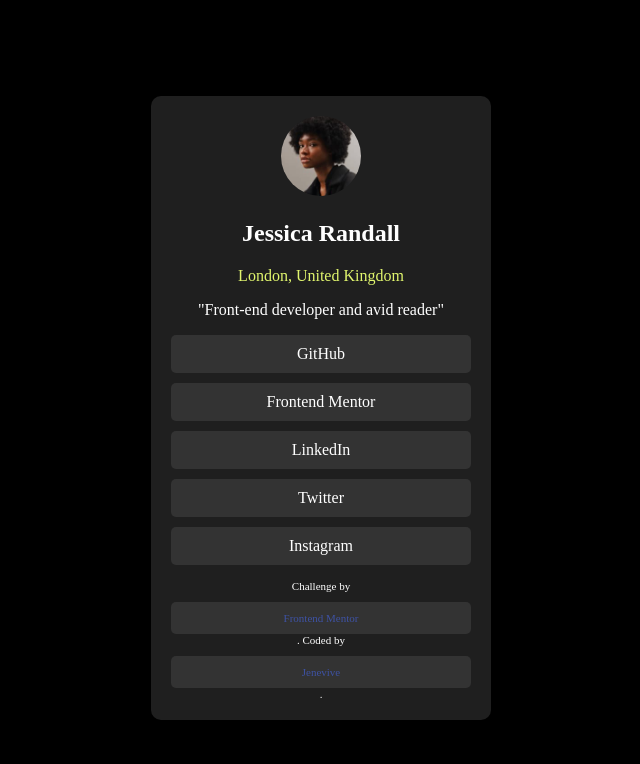
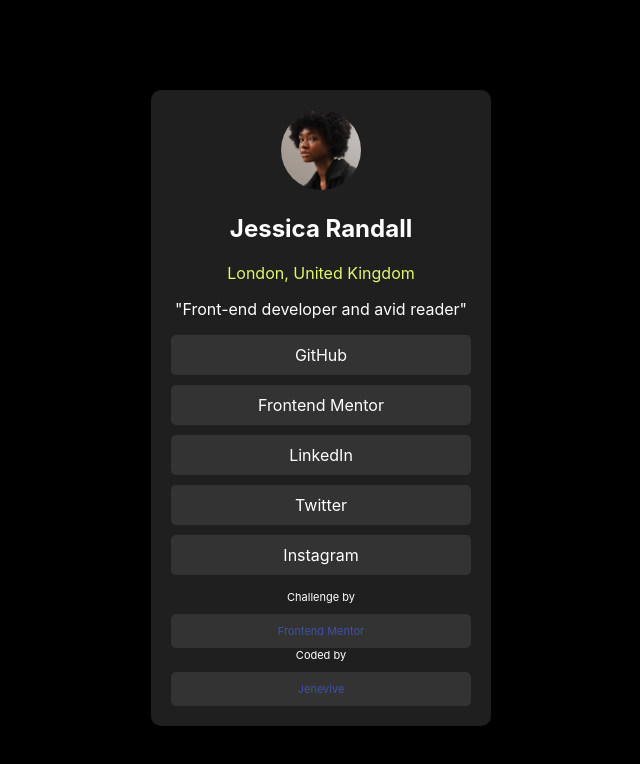
Before and after one commit to JeneviveRiyaDsilva/Internship, a plain HTML site: page index.html in a window 1280 px wide. Shown: the whole page, without its empty margins (319-959 px from the left). Drawn offline with Linux system fonts and the light colour scheme.

Commit message:
new update

```diff
--- a/index.html
+++ b/index.html
@@ -13,7 +13,7 @@
     body{
       background-color:black;
       color:white;
-      font-family:Ariel;
+      font-family:'Inter',sans-serif;
       display:flex;
       justify-content:center;
       align-items:center;
@@ -77,8 +77,8 @@
     <a href="#">Instagram</a>
 
   <div class="attribution">
-    Challenge by <a href="https://www.frontendmentor.io?ref=challenge" target="_blank">Frontend Mentor</a>.
-    Coded by <a href="#">Jenevive</a>.
+    Challenge by <a href="https://www.frontendmentor.io?ref=challenge" target="_blank">Frontend Mentor</a>
+    Coded by <a href="#">Jenevive</a>
   </div>
   </div>
 </body>
```
